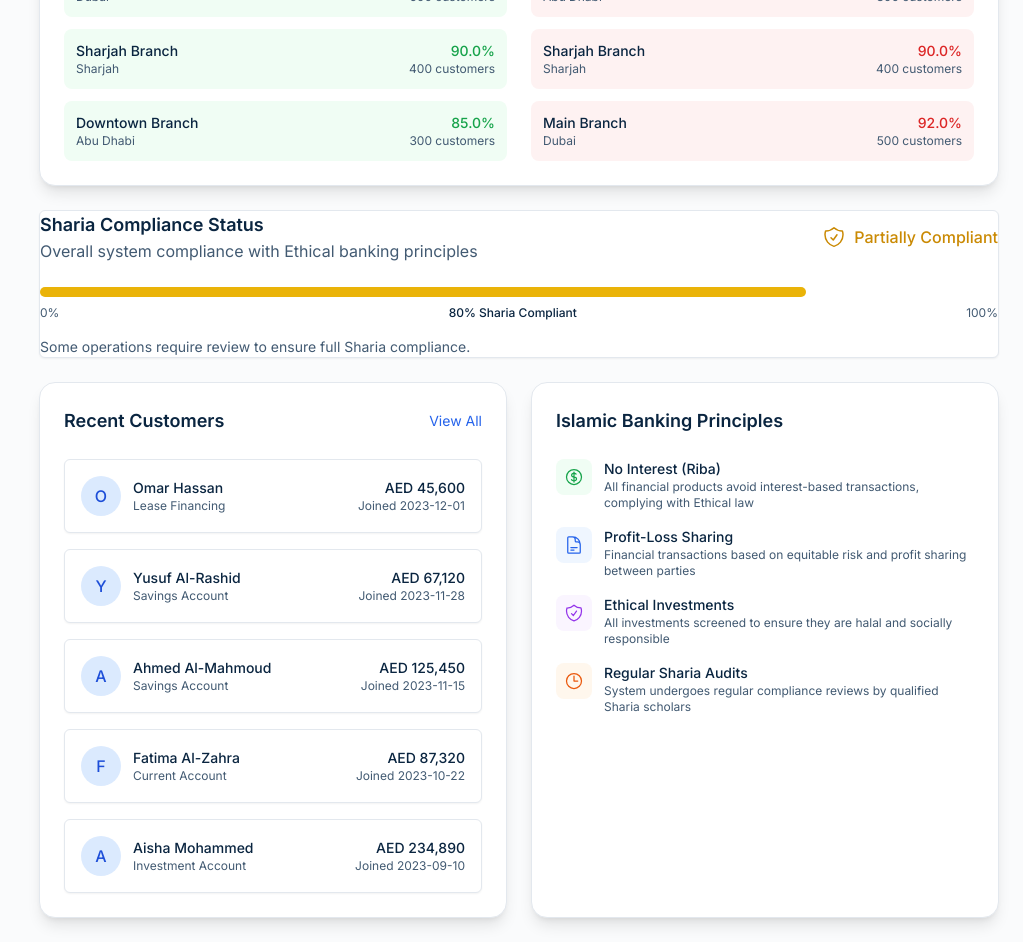
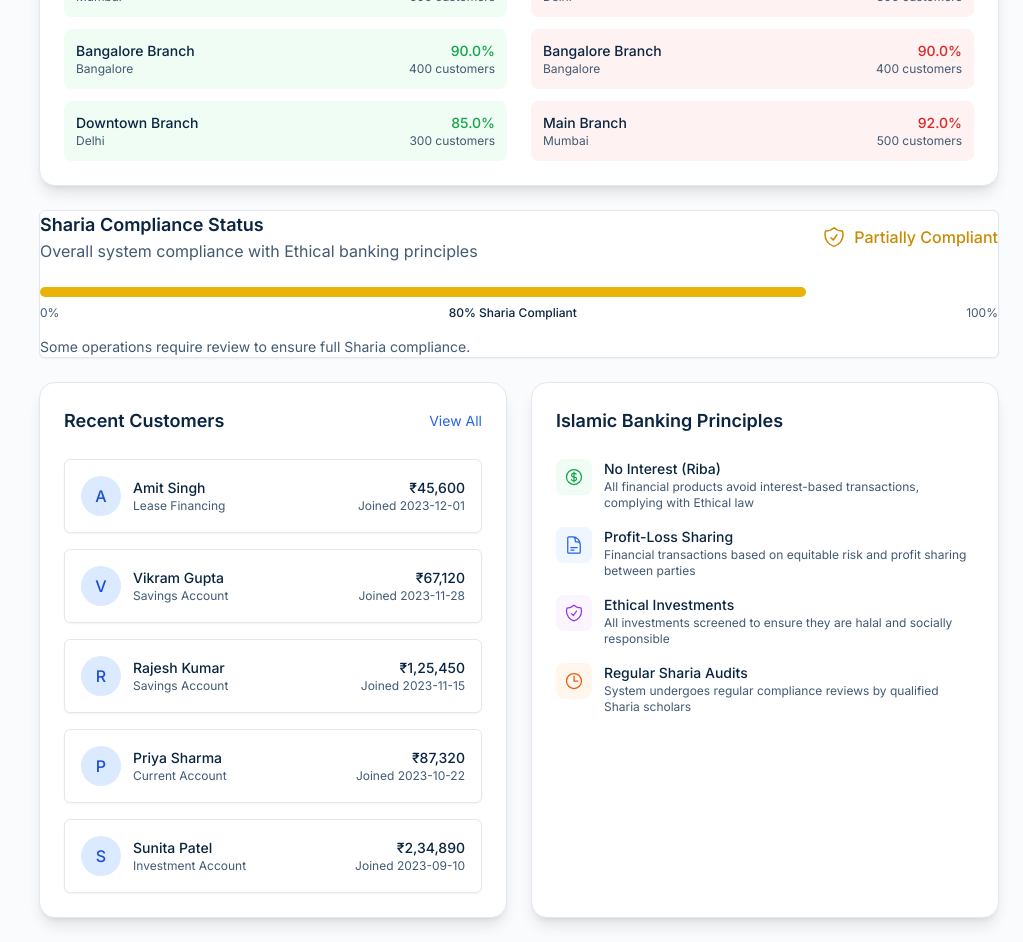
Before and after one commit to NextEdgelabs/Fivopay-Islamic-Banking, a Next.js app: page /dashboard in a window 1280 px wide. Shown: the part 1120-2062 px from the top of the page, without its empty margins (257-1280 px from the left). Built offline with nearby package versions, Linux system fonts and the light colour scheme; no server answers.

Commit message:
refactor: update currency format to INR and adjust related settings

```diff
--- a/services/customer.service.ts
+++ b/services/customer.service.ts
@@ -302,7 +302,7 @@ class CustomerService {
           verificationLevel: customerData.verificationLevel || 'Level 1',
           joinDate: new Date().toISOString().split('T')[0],
           lastActivity: 'Just now',
-          accountBalance: customerData.accountBalance || '$0',
+          accountBalance: customerData.accountBalance || '₹0',
           status: customerData.status || 'Pending'
         };
         resolve(newCustomer);
@@ -324,7 +324,7 @@ class CustomerService {
           verificationLevel: customerData.verificationLevel || 'Level 1',
           joinDate: '2024-01-01',
           lastActivity: 'Just now',
-          accountBalance: customerData.accountBalance || '$0',
+          accountBalance: customerData.accountBalance || '₹0',
           status: customerData.status || 'Active'
         };
         resolve(updatedCustomer);
--- a/src/app/api/auth/[...nextauth]/auth.ts
+++ b/src/app/api/auth/[...nextauth]/auth.ts
@@ -31,6 +31,7 @@ export const authOptions: NextAuthOptions = {
         password: { label: "Password", type: "password" },
       },
       async authorize(credentials) {
+        try {
           if (credentials?.email === "admin@fivopay.com" && credentials.password === "password") {
             return {
               id: "1",
@@ -40,21 +41,35 @@ export const authOptions: NextAuthOptions = {
             }
           }
           return null
+        } catch (error) {
+          console.error('Auth error:', error);
+          return null;
+        }
       },
     }),
   ],
   callbacks: {
     async jwt({ token, user }) {
+      try {
         if (user) {
           token.role = (user as any).role
         }
         return token
+      } catch (error) {
+        console.error('JWT callback error:', error);
+        return token;
+      }
     },
     async session({ session, token }) {
+      try {
         if (session?.user && token.role) {
           (session.user as any).role = token.role as string;
         }
         return session
+      } catch (error) {
+        console.error('Session callback error:', error);
+        return session;
+      }
     },
   },
   session: {
@@ -69,7 +84,7 @@ export const authOptions: NextAuthOptions = {
     signIn: "/login",
     error: "/login",
   },
-  debug: false, // Disable debug to reduce console noise
+  debug: process.env.NODE_ENV === 'development',
   logger: customLogger,
 }
 
--- a/src/app/context/AppContext.tsx
+++ b/src/app/context/AppContext.tsx
@@ -164,10 +164,10 @@ interface DashboardData {
 const initialEmployees: Employee[] = [
   {
     id: "EMP-001",
-    name: "Ahmed Al-Rashid",
-    email: "ahmed.rashid@fivopay.com",
-    phone: "+971-50-123-4567",
-          position: "Senior Banking Specialist",
+    name: "Ravi Kumar",
+    email: "ravi.kumar@fivopay.com",
+    phone: "+91-98765-43210",
+    position: "Senior Banking Specialist",
     department: "Regulatory Compliance",
     role: "Compliance",
     status: 'Active',
@@ -177,9 +177,9 @@ const initialEmployees: Employee[] = [
   },
   {
     id: "EMP-002",
-    name: "Fatima Hassan",
-    email: "fatima.hassan@fivopay.com",
-    phone: "+971-52-987-6543",
+    name: "Anita Sharma",
+    email: "anita.sharma@fivopay.com",
+    phone: "+91-98765-12345",
     position: "Customer Relations Manager",
     department: "Customer Service",
     role: "Manager",
@@ -190,9 +190,9 @@ const initialEmployees: Employee[] = [
   },
   {
     id: "EMP-003",
-    name: "Omar Ibrahim",
-    email: "omar.ibrahim@fivopay.com",
-    phone: "+971-55-456-7890",
+    name: "Suresh Patel",
+    email: "suresh.patel@fivopay.com",
+    phone: "+91-98765-67890",
     position: "IT Systems Administrator",
     department: "Information Technology",
     role: "IT Admin",
@@ -203,9 +203,9 @@ const initialEmployees: Employee[] = [
   },
   {
     id: "EMP-004",
-    name: "Aisha Mohammed",
-    email: "aisha.mohammed@fivopay.com",
-    phone: "+971-56-234-5678",
+    name: "Kavita Singh",
+    email: "kavita.singh@fivopay.com",
+    phone: "+91-98765-11111",
     position: "Support Specialist",
     department: "Customer Service",
     role: "Support",
@@ -216,9 +216,9 @@ const initialEmployees: Employee[] = [
   },
   {
     id: "EMP-005",
-    name: "Yusuf Al-Mahmoud",
-    email: "yusuf.mahmoud@fivopay.com",
-    phone: "+971-50-876-5432",
+    name: "Manoj Gupta",
+    email: "manoj.gupta@fivopay.com",
+    phone: "+91-98765-55555",
     position: "Branch Manager",
     department: "Operations",
     role: "Manager",
@@ -232,67 +232,67 @@ const initialEmployees: Employee[] = [
 const initialCustomers: Customer[] = [
   {
     id: "CUST-001",
-    name: "Ahmed Al-Mahmoud",
-    email: "ahmed.mahmoud@email.com",
-    phone: "+971-50-123-4567",
+    name: "Rajesh Kumar",
+    email: "rajesh.kumar@email.com",
+    phone: "+91-98765-43210",
     accountType: "Savings Account",
     kycStatus: "Verified",
     verificationLevel: "Level 3",
     joinDate: "2023-11-15",
     lastActivity: "2 hours ago",
-    accountBalance: "AED 125,450",
+    accountBalance: "₹1,25,450",
     status: "Active",
   },
   {
     id: "CUST-002",
-    name: "Fatima Al-Zahra",
-    email: "fatima.zahra@email.com",
-    phone: "+971-52-987-6543",
+    name: "Priya Sharma",
+    email: "priya.sharma@email.com",
+    phone: "+91-98765-12345",
     accountType: "Current Account",
     kycStatus: "Verified",
     verificationLevel: "Level 2",
     joinDate: "2023-10-22",
     lastActivity: "1 day ago",
-    accountBalance: "AED 87,320",
+    accountBalance: "₹87,320",
     status: "Active",
   },
   {
     id: "CUST-003",
-    name: "Omar Hassan",
-    email: "omar.hassan@email.com",
-    phone: "+971-55-456-7890",
+    name: "Amit Singh",
+    email: "amit.singh@email.com",
+    phone: "+91-98765-67890",
     accountType: "Lease Financing",
     kycStatus: "Pending",
     verificationLevel: "Level 1",
     joinDate: "2023-12-01",
     lastActivity: "5 days ago",
-    accountBalance: "AED 45,600",
+    accountBalance: "₹45,600",
     status: "Pending",
   },
   {
     id: "CUST-004",
-    name: "Aisha Mohammed",
-    email: "aisha.mohammed@email.com",
-    phone: "+971-56-234-5678",
+    name: "Sunita Patel",
+    email: "sunita.patel@email.com",
+    phone: "+91-98765-11111",
     accountType: "Investment Account",
     kycStatus: "Verified",
     verificationLevel: "Level 3",
     joinDate: "2023-09-10",
     lastActivity: "3 hours ago",
-    accountBalance: "AED 234,890",
+    accountBalance: "₹2,34,890",
     status: "Active",
   },
   {
     id: "CUST-005",
-    name: "Yusuf Al-Rashid",
-    email: "yusuf.rashid@email.com",
-    phone: "+971-50-876-5432",
+    name: "Vikram Gupta",
+    email: "vikram.gupta@email.com",
+    phone: "+91-98765-55555",
     accountType: "Savings Account",
     kycStatus: "Under Review",
     verificationLevel: "Level 2",
     joinDate: "2023-11-28",
     lastActivity: "1 week ago",
-    accountBalance: "AED 67,120",
+    accountBalance: "₹67,120",
     status: "Inactive",
   },
 ];
@@ -753,9 +753,9 @@ export function AppProvider({ children }: { children: ReactNode }) {
       customerSatisfactionScore: 4.5, // Example value
     },
     branches: [
-      { id: 'BR001', name: 'Main Branch', location: 'Dubai', status: 'Active', performance: 0.92, targetAchievement: 0.95, totalCustomers: 500, totalTransactions: 10000 },
-      { id: 'BR002', name: 'Downtown Branch', location: 'Abu Dhabi', status: 'Inactive', performance: 0.85, targetAchievement: 0.80, totalCustomers: 300, totalTransactions: 5000 },
-      { id: 'BR003', name: 'Sharjah Branch', location: 'Sharjah', status: 'Active', performance: 0.90, targetAchievement: 0.92, totalCustomers: 400, totalTransactions: 8000 },
+      { id: 'BR001', name: 'Main Branch', location: 'Mumbai', status: 'Active', performance: 0.92, targetAchievement: 0.95, totalCustomers: 500, totalTransactions: 10000 },
+      { id: 'BR002', name: 'Downtown Branch', location: 'Delhi', status: 'Inactive', performance: 0.85, targetAchievement: 0.80, totalCustomers: 300, totalTransactions: 5000 },
+      { id: 'BR003', name: 'Bangalore Branch', location: 'Bangalore', status: 'Active', performance: 0.90, targetAchievement: 0.92, totalCustomers: 400, totalTransactions: 8000 },
     ],
     totalBranches: 3,
     activeBranches: 2,
--- a/src/app/dashboard/billing/configuration/page.tsx
+++ b/src/app/dashboard/billing/configuration/page.tsx
@@ -301,8 +301,6 @@ export default function BillingConfigurationPage() {
                 className="w-full px-3 py-2 border border-gray-300 rounded-lg focus:ring-2 focus:ring-blue-500 focus:border-transparent"
               >
                 <option value="INR">INR (₹)</option>
-                <option value="USD">USD ($)</option>
-                <option value="EUR">EUR (€)</option>
               </select>
             </div>
             <div>
--- a/src/app/dashboard/customers/[customerId]/page.tsx
+++ b/src/app/dashboard/customers/[customerId]/page.tsx
@@ -102,16 +102,16 @@ export default function CustomerProfilePage() {
 
   // Mock transaction data
   const transactions = [
-    { id: '1', date: '2024-01-15', description: 'Salary Credit', amount: '+$2,500', type: 'credit' },
-    { id: '2', date: '2024-01-14', description: 'Online Transfer', amount: '-$150', type: 'debit' },
-    { id: '3', date: '2024-01-13', description: 'ATM Withdrawal', amount: '-$100', type: 'debit' },
-    { id: '4', date: '2024-01-12', description: 'Utility Payment', amount: '-$75', type: 'debit' },
-    { id: '5', date: '2024-01-10', description: 'Investment Return', amount: '+$200', type: 'credit' },
+    { id: '1', date: '2024-01-15', description: 'Salary Credit', amount: '+₹25,000', type: 'credit' },
+    { id: '2', date: '2024-01-14', description: 'Online Transfer', amount: '-₹1,500', type: 'debit' },
+    { id: '3', date: '2024-01-13', description: 'ATM Withdrawal', amount: '-₹1,000', type: 'debit' },
+    { id: '4', date: '2024-01-12', description: 'Utility Payment', amount: '-₹750', type: 'debit' },
+    { id: '5', date: '2024-01-10', description: 'Investment Return', amount: '+₹2,000', type: 'credit' },
   ];
 
   // Mock documents data
   const documents = [
-    { id: '1', name: 'National ID Copy', type: 'Identity', status: 'Verified', uploadDate: '2024-01-01' },
+    { id: '1', name: 'Aadhaar Card Copy', type: 'Identity', status: 'Verified', uploadDate: '2024-01-01' },
     { id: '2', name: 'Proof of Address', type: 'Address', status: 'Verified', uploadDate: '2024-01-01' },
     { id: '3', name: 'Income Statement', type: 'Financial', status: 'Pending Review', uploadDate: '2024-01-05' },
     { id: '4', name: 'Bank Statement', type: 'Financial', status: 'Verified', uploadDate: '2024-01-03' },
--- a/src/app/dashboard/customers/components/CustomerForm.tsx
+++ b/src/app/dashboard/customers/components/CustomerForm.tsx
@@ -25,7 +25,7 @@ export default function CustomerForm({
     accountType: 'savings',
     kycStatus: 'Pending',
     verificationLevel: 'Basic',
-    accountBalance: '$0',
+    accountBalance: '₹0',
     status: 'Pending',
     ...customer
   });
@@ -40,7 +40,7 @@ export default function CustomerForm({
       accountType: 'savings',
       kycStatus: 'Pending',
       verificationLevel: 'Basic',
-      accountBalance: '$0',
+      accountBalance: '₹0',
       status: 'Pending',
       ...customer
     });
@@ -235,7 +235,7 @@ export default function CustomerForm({
                 value={formData.accountBalance || ''}
                 onChange={(e) => handleInputChange('accountBalance', e.target.value)}
                 className="w-full px-3 py-2 border border-gray-300 rounded-lg shadow-sm focus:outline-none focus:ring-2 focus:ring-blue-500"
-                placeholder="$0"
+                placeholder="₹0"
               />
             </div>
           )}
--- a/src/app/dashboard/customers/intake/page.tsx
+++ b/src/app/dashboard/customers/intake/page.tsx
@@ -184,7 +184,7 @@ export default function CustomerIntakePage() {
         verificationLevel: "Level 1",
         joinDate: new Date().toISOString().split('T')[0], // Today's date in YYYY-MM-DD format
         lastActivity: "Just now",
-        accountBalance: formData.initialDeposit ? `$${formData.initialDeposit}` : "$0",
+        accountBalance: formData.initialDeposit ? `₹${formData.initialDeposit}` : "₹0",
         status: "Pending" as const,
       };
 
--- a/src/app/dashboard/customers/list/page.tsx
+++ b/src/app/dashboard/customers/list/page.tsx
@@ -28,6 +28,15 @@ export default function CustomerListPage() {
   const [selectedCustomers, setSelectedCustomers] = useState<string[]>([]);
   const [currentPage, setCurrentPage] = useState(1);
   const [itemsPerPage, setItemsPerPage] = useState(10);
+
+  // Stable avatar initials generation to prevent hydration errors
+  const getAvatarInitials = (name: string): string => {
+    if (!name || name.trim() === '') return 'NA';
+    const parts = name.trim().split(' ').filter(part => part.length > 0);
+    if (parts.length === 0) return 'NA';
+    if (parts.length === 1) return parts[0].charAt(0).toUpperCase();
+    return (parts[0].charAt(0) + parts[parts.length - 1].charAt(0)).toUpperCase();
+  };
 
   // Filter and sort customers
   const filteredAndSortedCustomers = useMemo(() => {
@@ -359,7 +368,7 @@ export default function CustomerListPage() {
                       <div className="flex-shrink-0 h-10 w-10">
                         <div className="h-10 w-10 rounded-full bg-stripe-primary/10 flex items-center justify-center">
                           <span className="text-sm font-medium text-stripe-primary">
-                            {customer.name.split(" ").map(n => n[0]).join("").slice(0, 2)}
+                            {getAvatarInitials(customer.name)}
                           </span>
                         </div>
                       </div>
--- a/src/app/dashboard/customers/page.tsx
+++ b/src/app/dashboard/customers/page.tsx
@@ -13,6 +13,15 @@ const tabs = [
 export default function CustomersPage() {
   const [activeTab, setActiveTab] = useState("overview");
   const { customers } = useAppContext();
+
+  // Stable avatar initials generation to prevent hydration errors
+  const getAvatarInitials = (name: string): string => {
+    if (!name || name.trim() === '') return 'NA';
+    const parts = name.trim().split(' ').filter(part => part.length > 0);
+    if (parts.length === 0) return 'NA';
+    if (parts.length === 1) return parts[0].charAt(0).toUpperCase();
+    return (parts[0].charAt(0) + parts[parts.length - 1].charAt(0)).toUpperCase();
+  };
 
   // Calculate analytics from real customer data
   const analytics = useMemo(() => {
@@ -395,7 +404,7 @@ export default function CustomersPage() {
                           <div className="flex-shrink-0 h-10 w-10">
                             <div className="h-10 w-10 rounded-full bg-stripe-primary flex items-center justify-center">
                               <span className="text-sm font-medium text-white">
-                                {customer.name.charAt(0).toUpperCase()}
+                                {getAvatarInitials(customer.name)}
                               </span>
                             </div>
                           </div>
--- a/src/app/dashboard/settings/components/GeneralSettings.tsx
+++ b/src/app/dashboard/settings/components/GeneralSettings.tsx
@@ -15,7 +15,7 @@ export default function GeneralSettings() {
   const settings = state.settings;
   const [tempSettings, setTempSettings] = useState({
     language: settings?.system.language || 'en',
-    timezone: settings?.system.timezone || 'Asia/Dubai',
+    timezone: settings?.system.timezone || 'Asia/Kolkata',
     dateFormat: settings?.system.dateFormat || 'DD/MM/YYYY'
   });
 
@@ -42,7 +42,7 @@ export default function GeneralSettings() {
   ];
 
   const timezones = [
-    { value: 'Asia/Dubai', label: 'UAE (GMT+4)' },
+    { value: 'Asia/Kolkata', label: 'India (GMT+5:30)' },
     { value: 'Asia/Riyadh', label: 'Saudi Arabia (GMT+3)' },
     { value: 'Asia/Karachi', label: 'Pakistan (GMT+5)' },
     { value: 'Asia/Kolkata', label: 'India (GMT+5:30)' },
--- a/src/app/dashboard/settings/context/SettingsContext.tsx
+++ b/src/app/dashboard/settings/context/SettingsContext.tsx
@@ -62,12 +62,12 @@ const DEFAULT_BANKING: BankingSettings = {
 
 const DEFAULT_SYSTEM: SystemSettings = {
   language: 'en',
-  timezone: 'Asia/Dubai',
+  timezone: 'Asia/Kolkata',
   dateFormat: 'DD/MM/YYYY',
   currency: {
-    primary: 'AED',
+    primary: 'INR',
     decimalPlaces: 2,
-    symbol: 'د.إ'
+    symbol: '₹'
   },
   backupFrequency: 'daily',
   auditLevel: 'detailed'
```
Lines whose indentation alone changed are shown as unchanged.
